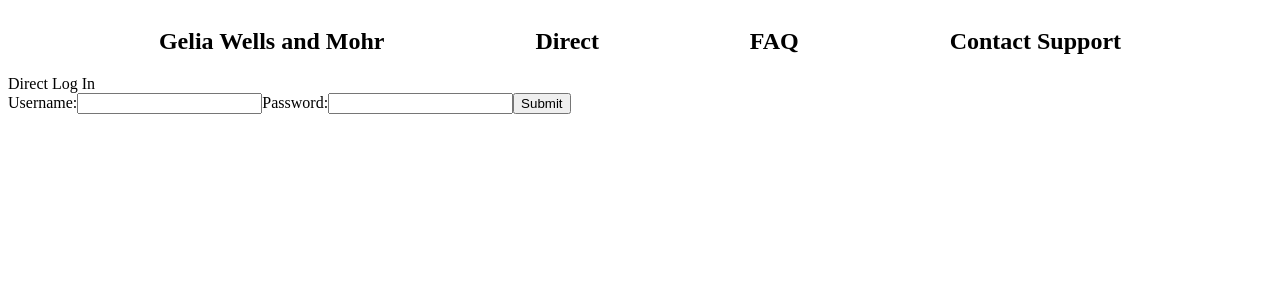
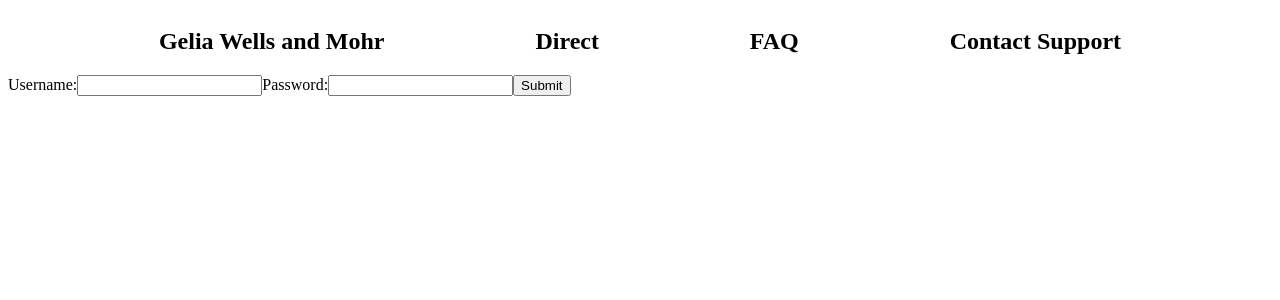
Before and after one commit to roselandroche/gelia_form_front_end, a React (Create React App) app in the folder gelia_form/: page / in a window 1280 px wide. Shown: the top 300 px of the page. Built offline with nearby package versions, Linux system fonts and the light colour scheme.

Commit message:
Minor edits to form and welcome components

```diff
--- a/gelia_form/src/components/LogInForm.js
+++ b/gelia_form/src/components/LogInForm.js
@@ -2,7 +2,6 @@ import React from 'react';
 
 export default function LogInForm () {
     return (
-        <>
         <form>
             <label>
                 Username:
@@ -14,6 +13,5 @@ export default function LogInForm () {
             </label>
             <input type='submit' value='Submit' />
         </form>
-        </>
     )
 }
--- a/gelia_form/src/components/Welcome.js
+++ b/gelia_form/src/components/Welcome.js
@@ -4,7 +4,6 @@ import LogInForm from './LogInForm'
 export default function Welcome() {
     return (
         <section>
-            <header>Direct Log In</header>
             <LogInForm />
         </section>
     )
```
Lines whose indentation alone changed are shown as unchanged.
